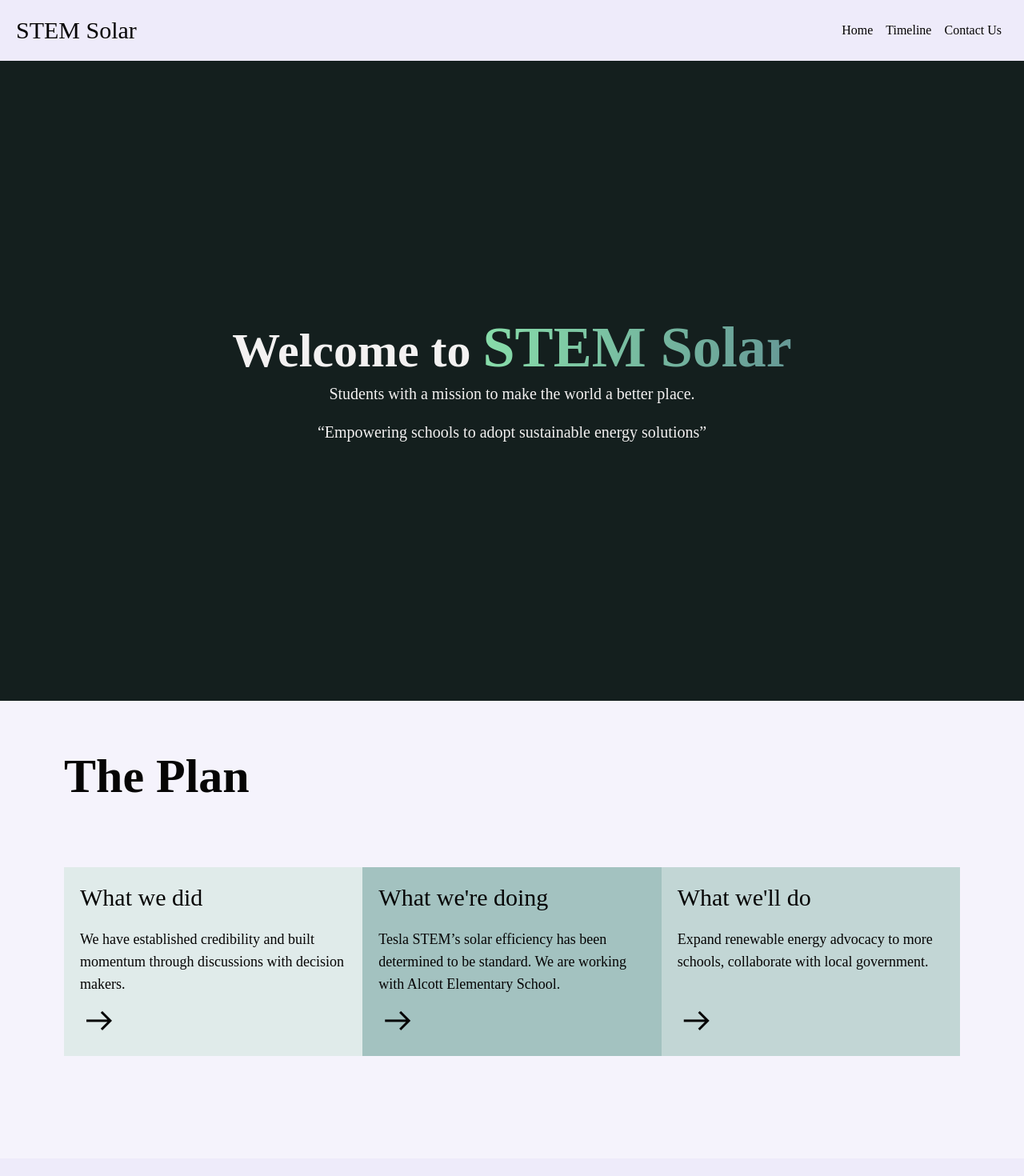
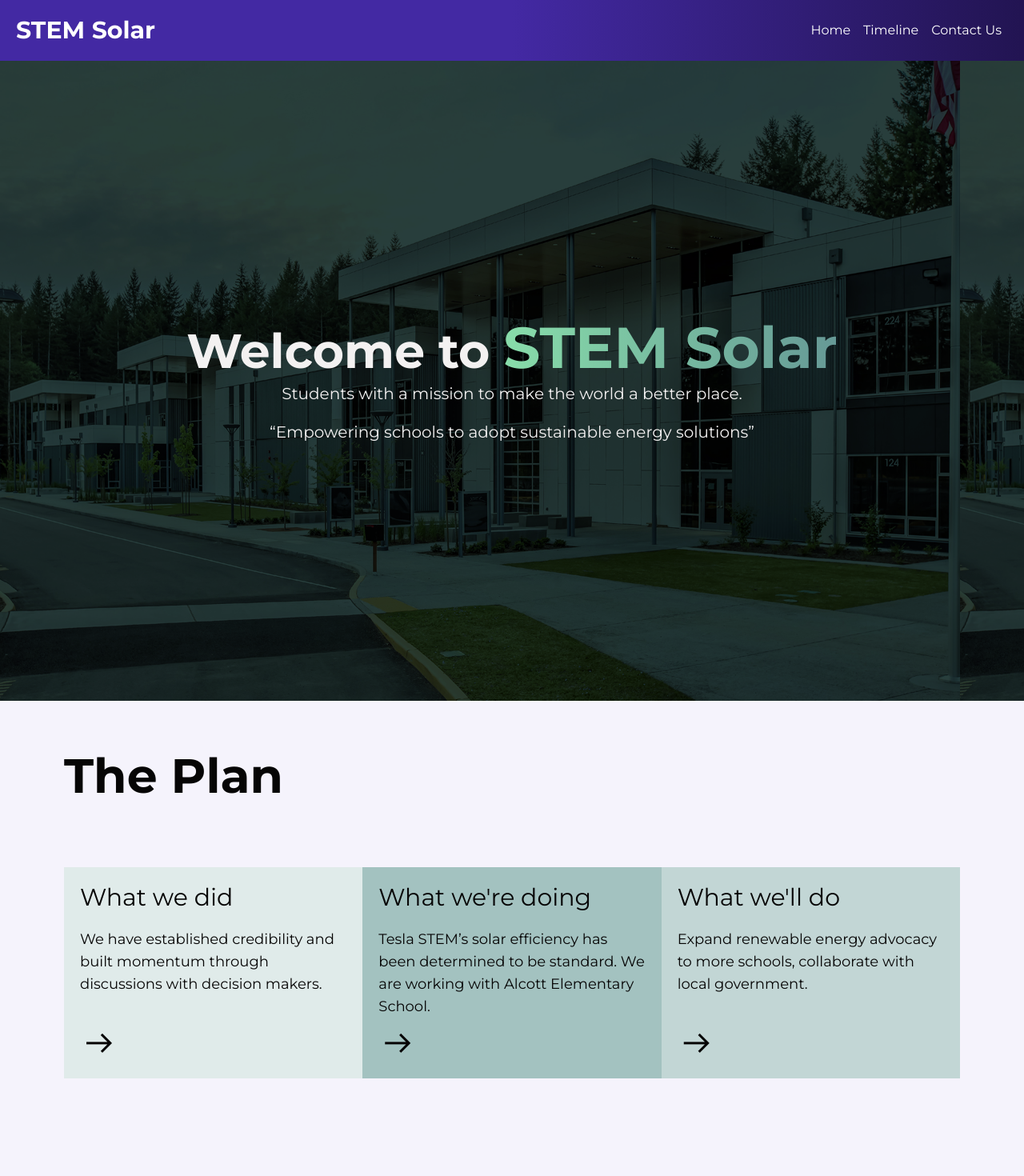
Before and after one commit to somebody4545/stemsolar, a React (Vite) app: page / in a window 1280 px wide. Shown: the top 1470 px of the page at 80% size. Built offline with nearby package versions, Linux system fonts and the light colour scheme; a web font is replaced by a local one.

Commit message:
testing new styling

```diff
--- a/src/index.css
+++ b/src/index.css
@@ -5,7 +5,7 @@
 @tailwind utilities;
 @layer base {
   html {
-    @apply font-serif;
+    @apply font-sans;
     @apply text-text-default;
     @apply bg-background-default;
   }
--- a/src/pages/Home.jsx
+++ b/src/pages/Home.jsx
@@ -26,7 +26,7 @@ const IntroAnim = () => {
 const Home = () => {
     return (<>
             <div
-                className={'h-screen w-full bg-primary-900 flex flex-col align-center justify-center text-text-50 text-center gap-5 px-16'}>
+                className={'bg-stem bg-fixed bg-primary-900 bg-blend-overlay h-screen w-full flex flex-col align-center justify-center text-text-50 text-center gap-5 px-16'}>
                 <IntroAnim></IntroAnim>
             </div>
             <section
@@ -37,7 +37,7 @@ const Home = () => {
                 <div
                     className={'xl:w-[70rem] w-full min-h-36 flex flex-col md:mx-auto md:py-16 md:flex-row flex-nowrap [&>*]:w-full [&>*]:p-5 [&>*]:relative [&>*]:transition-all [&>*]:cursor-pointer'}>
                     <div
-                        className={'bg-primary-100 hover:bg-background-default hover:outline outline-1 outline-[black]'}>
+                        className={'bg-primary-100 hover:bg-background-default hover:outline outline-1 outline-black'}>
                         <h1 className={'text-3xl pb-5'}>What we did</h1>
                         <p className={'text-lg'}>We have established credibility and built momentum through discussions
                             with decision makers.</p>
@@ -48,7 +48,7 @@ const Home = () => {
                         </div>
                     </div>
                     <div
-                        className={'bg-primary-300 hover:bg-background-default hover:outline outline-1 outline-[black]'}>
+                        className={'bg-primary-300 hover:bg-background-default hover:outline outline-1 outline-black'}>
                         <h1 className={'text-3xl pb-5'}>What we're doing</h1>
                         <p className={'text-lg'}>Tesla STEM’s solar efficiency has been determined to be standard. We
                             are working with Alcott Elementary School.</p>
@@ -59,7 +59,7 @@ const Home = () => {
                         </div>
                     </div>
                     <div
-                        className={'bg-primary-200 hover:bg-background-default hover:outline outline-1 outline-[black]\''}>
+                        className={'bg-primary-200 hover:bg-background-default hover:outline outline-1 outline-black'}>
                         <h1 className={'text-3xl pb-5'}>What we'll do</h1>
                         <p className={'text-lg'}>Expand renewable energy advocacy to more schools, collaborate with
                             local government.</p>
--- a/src/templates/Header.jsx
+++ b/src/templates/Header.jsx
@@ -2,9 +2,9 @@ import React from "react";
 
 const Header = () => {
     return (
-        <div className="flex flex-col w-full bg-background-50 p-5">
+        <div className="flex flex-col w-full bg-gradient-to-r from-background-600 via-background-600 to-background-800 text-white p-5">
             <div className="flex justify-between items-center">
-                <a href="/"><h1 className="text-3xl">STEM Solar</h1></a>
+                <a href="/"><h1 className="text-3xl font-bold">STEM Solar</h1></a>
                 <div className="flex">
                     <a href="/home" className="mx-2">Home</a>
                     <a href="/timeline" className="mx-2">Timeline</a>
--- a/tailwind.config.js
+++ b/tailwind.config.js
@@ -5,6 +5,7 @@ export default {
     "./src/**/*.{js,ts,jsx,tsx}",
   ],
   theme: {
+    extend: {
       fontFamily: {
         'serif': ["Montagu Slab", "Times New Roman", "serif"],
         'sans': ["Montserrat", "Arial", "sans-serif"],
@@ -82,8 +83,10 @@ export default {
           950: 'var(--accent-950)',
         },
       },
-
-    extend: {},
+      backgroundImage: {
+        'stem': "url('/public/STEM_School_Front.jpg')",
+      }
+    },
   },
   plugins: [],
 }
```
Also changed, not shown: public/STEM_School_Front.jpg (added). Lines whose indentation alone changed are shown as unchanged.
